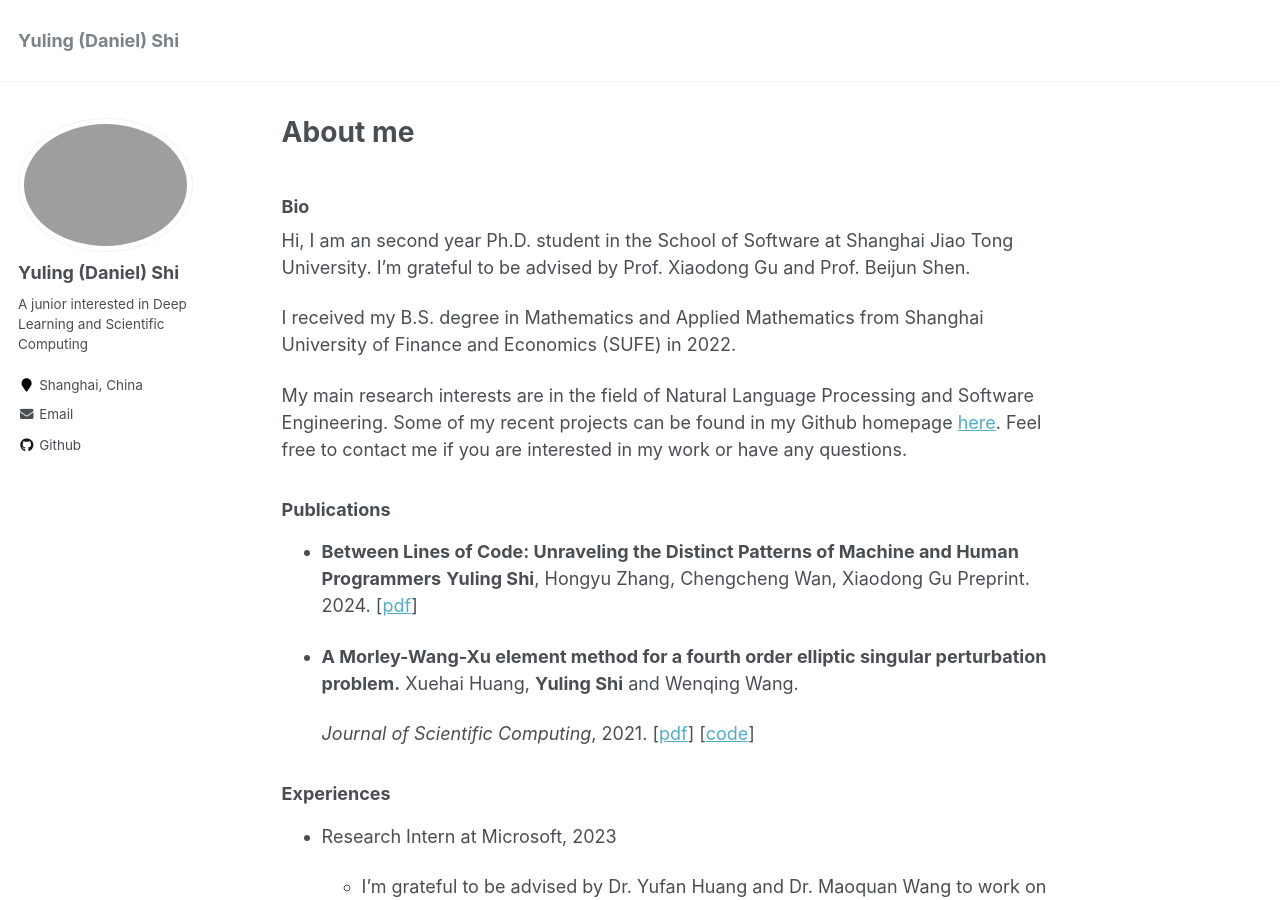
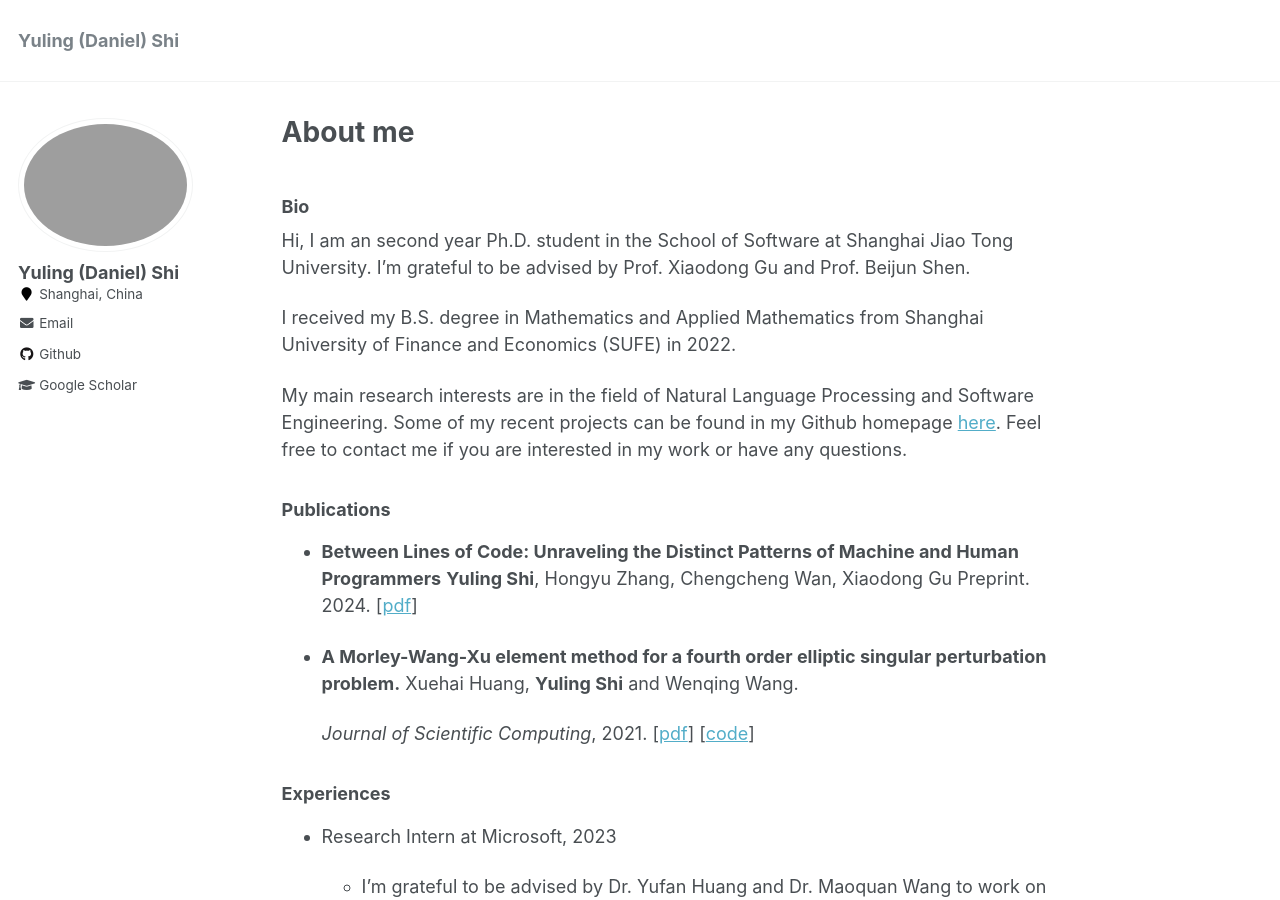
Before and after one commit to YerbaSite/YerbaSite.github.io, a Jekyll site: the page built from _pages/about.md, in a window 1280 px wide and 900 px high. Built offline with Jekyll 4.4.1, drawn with Linux system fonts in a browser that asks for light colours.

Commit message:
Update _config.yml

```diff
--- a/_config.yml
+++ b/_config.yml
@@ -82,12 +82,12 @@
 author:
   name             : "Yuling (Daniel) Shi"
   avatar           : "profile.png"
-  bio              : "A junior interested in Deep Learning and Scientific Computing"
+  bio              : #
   location         : "Shanghai, China"
   employer         :
   pubmed           : # "https://www.ncbi.nlm.nih.gov/pubmed/?term=john+snow"
-  googlescholar    : # "http://yourfullgooglescholarurl.com"
-  email            : shiyuling@163.sufe.edu.cn
+  googlescholar    : https://scholar.google.com/citations?user=rcpOr9EAAAAJ&hl=en
+  email            : yuling.shi@sjtu.edu.cn
   researchgate     : # example: "https://www.researchgate.net/profile/yourprofile"
   uri              :
   bitbucket        :
@@ -96,7 +96,7 @@
   flickr           :
   facebook         :
   foursquare       :
-  github           : "yerbasite"
+  github           : "yerbapage"
   google_plus      :
   keybase          :
   instagram        :
```
